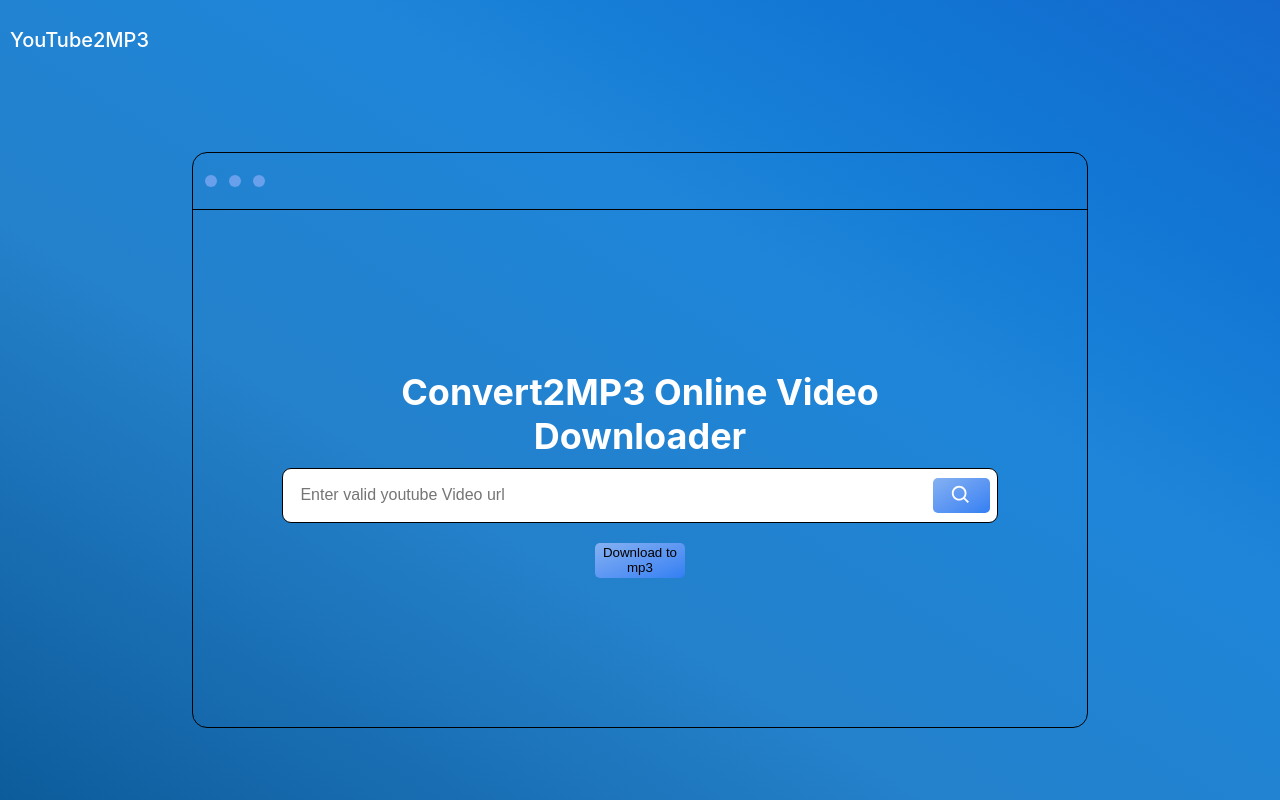
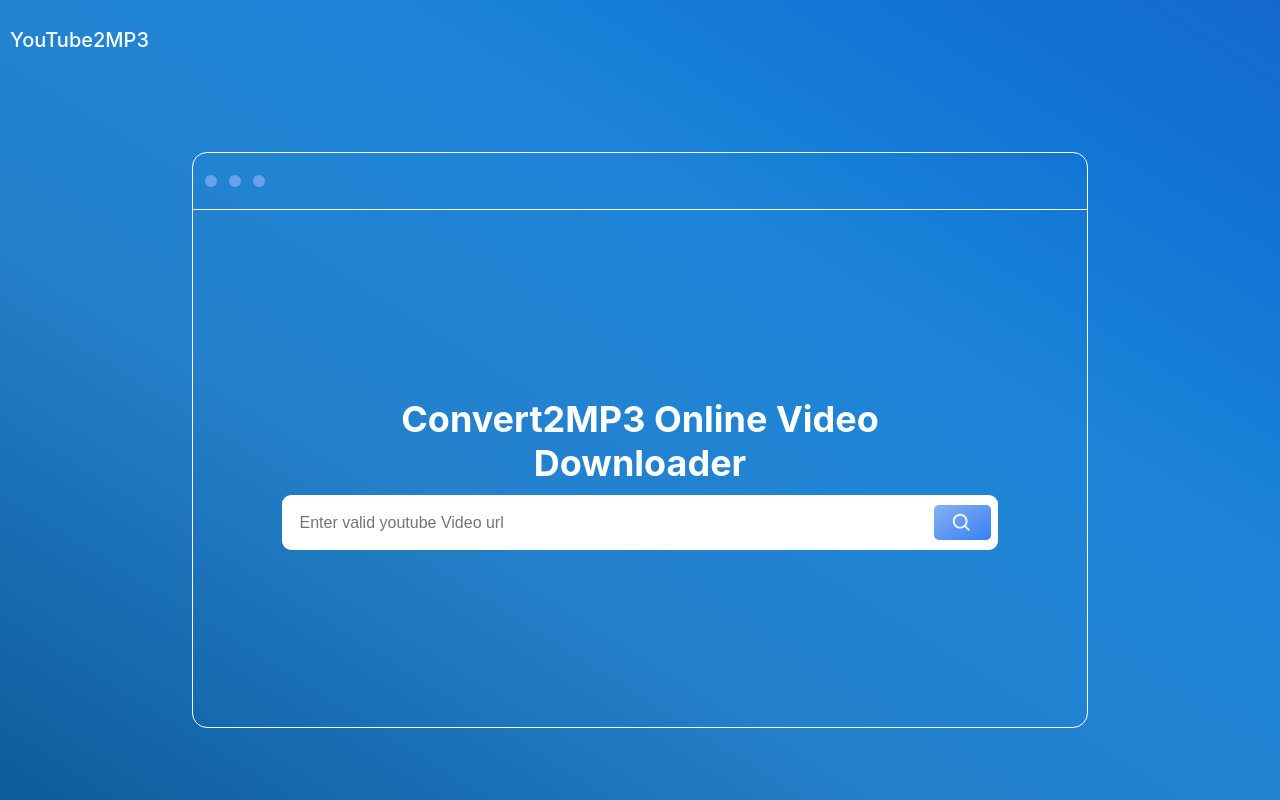
Before and after one commit to ramavatarmeena99/Avatar-Youtube-Video-to-MP3, a React (Create React App) app: page / in a window 1280 px wide. Built offline with nearby package versions, Linux system fonts and the light colour scheme.

Commit message:
isLoading set

```diff
--- a/src/center/Center.js
+++ b/src/center/Center.js
@@ -18,10 +18,11 @@
 
   const searchVideos = async () => {
     if (videoUrl === "") {
-      setIsLoading(true);
       alert("none");
       return;
     }
+    setIsLoading(true);
+
     await axios({
       method: "GET",
 
@@ -41,11 +42,15 @@
       },
     })
       .then((res) => {
+        setIsLoading(false);
+
         console.log(res.data?.YoutubeAPI?.urlMp3); // for array found //
 
         setDownloadLink(res.data?.YoutubeAPI?.urlMp3);
       })
       .catch((err) => {
+        setIsLoading(false);
+
         console.log("err: ", err);
       });
   };
@@ -71,7 +76,7 @@
         style={{
           width: "70vw",
           height: "80%",
-          border: "1px solid black",
+          border: "1px solid white",
           borderRadius: "15px",
         }}
       >
@@ -90,7 +95,7 @@
               alignItems: "center",
               justifyContent: "center",
               borderRadius: "9px",
-              border: "1px solid black",
+              border: "none",
               backgroundColor: "white",
               paddingLeft: "10px",
               outline: "none",
@@ -109,13 +114,14 @@
               />
             </SearchButton>
           </div>
-          {isLoading ? (
+          {isLoading && (
             <img
               style={{ width: "100px", height: "100px" }}
               src={loading}
               alt="loading"
             />
-          ) : (
+          )}
+          {downloadLink && (
             <Button onClick={() => window.open(downloadLink)}>
               Download to mp3
             </Button>
@@ -194,7 +200,7 @@
 const Top = styled.div`
   width: 100%;
   height: 10%;
-  border-bottom: 1px solid black;
+  border-bottom: 1px solid white;
   display: flex;
   align-items: center;
   flex-direction: row;
```
